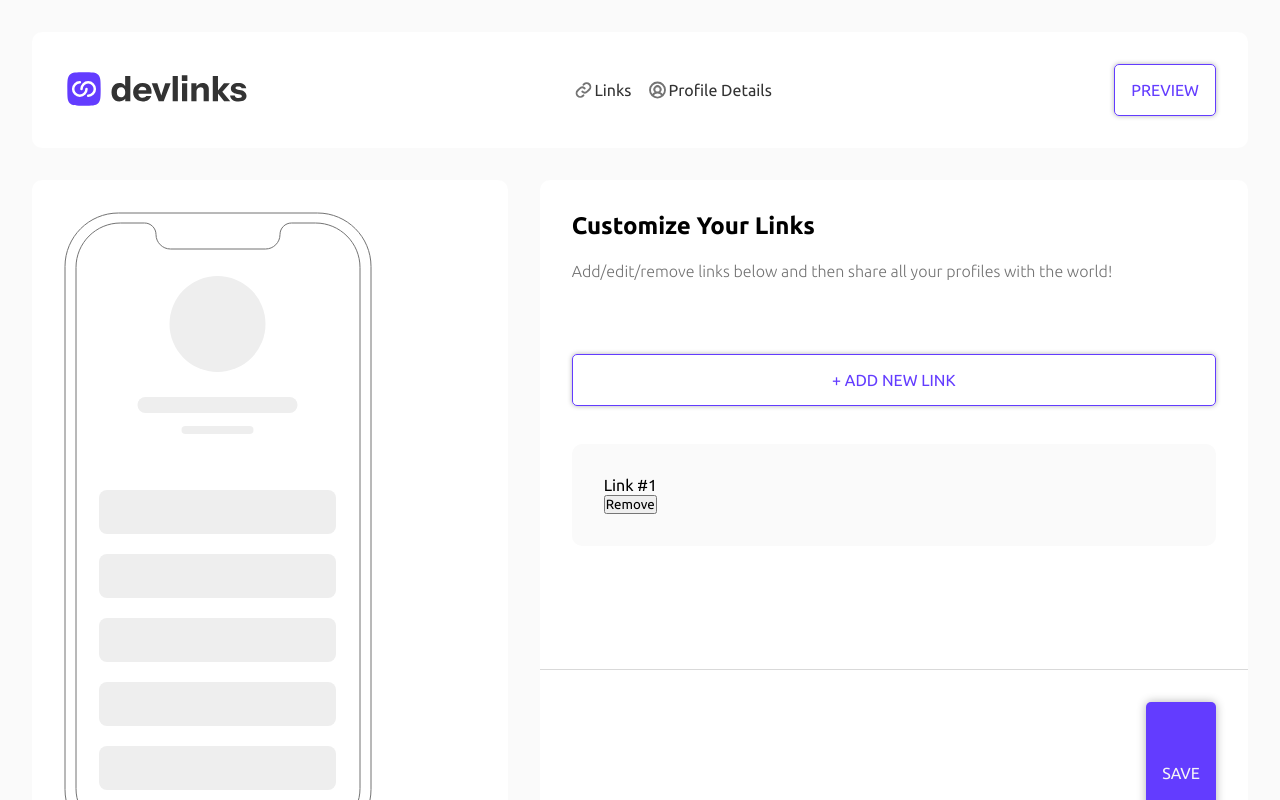
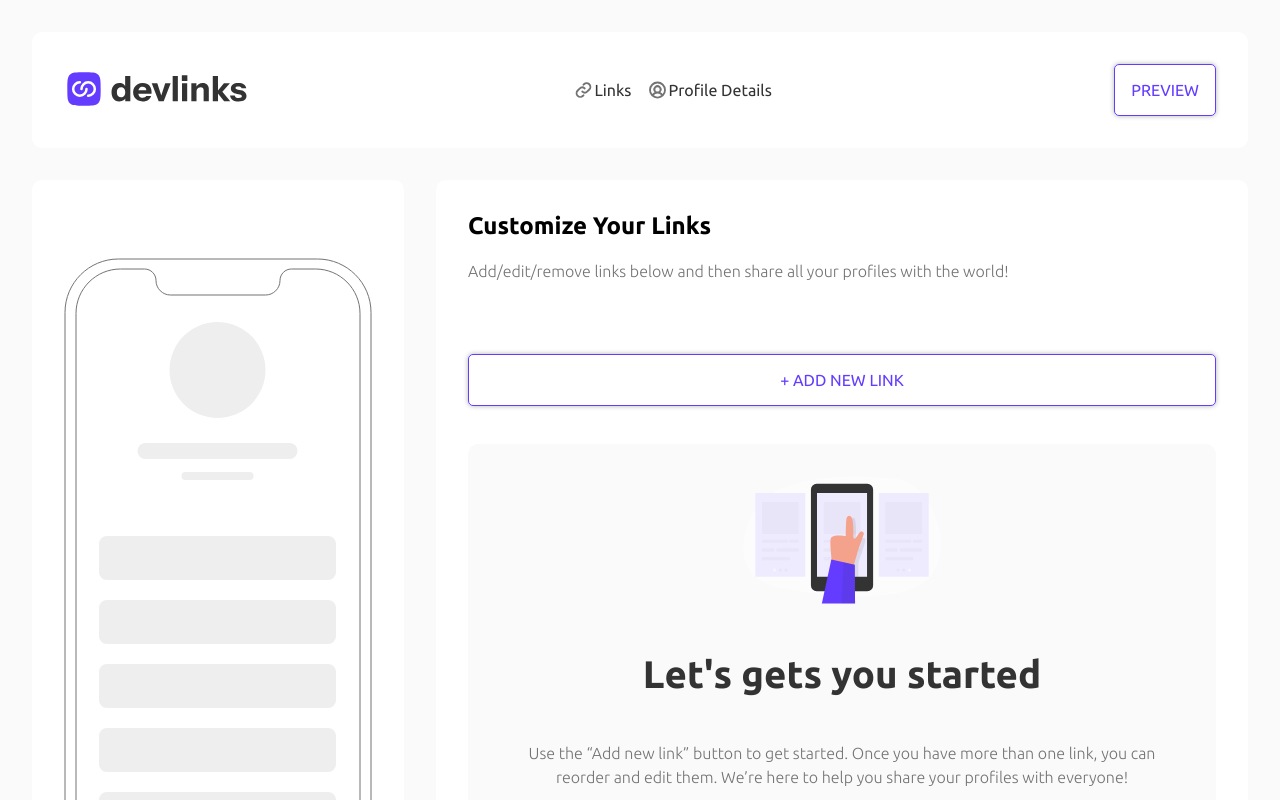
Before and after one commit to hidalest/link-sharing-app, a React (Vite) app: page /home in a window 1280 px wide. Shown: the top 800 px of the page. Built offline with nearby package versions, Linux system fonts and the light colour scheme.

Commit message:
feat: finished creation the routes

```diff
--- a/src/interfaces.ts
+++ b/src/interfaces.ts
@@ -52,3 +52,9 @@
     buttonPreviewIcon: string;
   };
 }
+
+export type UserLink = {
+  name: string;
+  userLink: string;
+  linkId: number;
+};
--- a/src/layout/HomeLinks/HomeLinks.tsx
+++ b/src/layout/HomeLinks/HomeLinks.tsx
@@ -4,10 +4,11 @@
 import { HomeLinksProps } from '../../interfaces';
 import WelcomeMessage from './WelcomeMessage/WelcomeMessage';
 
-import styles from './HomeLinks.module.scss';
 import LinkForm from './LinkForm/LinkForm';
 import { useAppDispatch, useAppSelector } from '../../hooks/hooks';
 import { linkActions } from '../../store/store';
+
+import styles from './HomeLinks.module.scss';
 
 function HomeLinks(props: HomeLinksProps) {
   const {
@@ -23,6 +24,7 @@
 
   const userLinks = useAppSelector((state) => state.links);
   const dispatch = useAppDispatch();
+  console.log(userLinks);
 
   const { secondaryHeader, secondaryMainImage, secondaryInstructions } =
     welcomeMessage;
@@ -65,7 +67,12 @@
           )}
           {!areUserLinksEmpty &&
             userLinks.map((link, index) => (
-              <LinkForm linkFormProps={linkFormProps} linkId={index + 1} />
+              <LinkForm
+                linkFormProps={linkFormProps}
+                linkId={link.linkId + 1}
+                key={link.linkId}
+                enumeration={index + 1}
+              />
             ))}
         </Card>
         <Card priority='white' className={styles['buttonSave--container']}>
--- /dev/null
+++ b/src/layout/HomeLinks/LinkForm/LinkForm.module.scss
@@ -0,0 +1,14 @@
+@import '../../../sassStyles/variables';
+@import '../../../sassStyles/mixins';
+
+.platformLink {
+  & .actionButtons {
+    display: flex;
+    justify-content: space-between;
+    align-items: center;
+
+    & button {
+      text-transform: capitalize;
+    }
+  }
+}
--- a/src/layout/HomeLinks/LinkForm/LinkForm.tsx
+++ b/src/layout/HomeLinks/LinkForm/LinkForm.tsx
@@ -1,4 +1,6 @@
+import Button from '../../../components/UI/Button/Button';
 import Card from '../../../components/UI/Card/Card';
+import styles from './LinkForm.module.scss';
 
 interface LinkFormProps {
   linkFormProps: {
@@ -9,17 +11,24 @@
   };
 
   linkId: number;
+  enumeration: number;
 }
 
+const onRemoveLinkHandler = (linkId: number) => {
+  console.log(linkId);
+};
+
 function LinkForm(props: LinkFormProps) {
-  const { linkId, linkFormProps } = props;
+  const { linkId, linkFormProps, enumeration } = props;
   const { removeButton } = linkFormProps;
   return (
-    <Card priority='grey'>
-      <div>
-        <p>{`Link #${linkId}`}</p>
-        <button>{removeButton}</button>
-      </div>
+    <Card priority='grey' className={styles.platformLink}>
+      <section className={styles.actionButtons}>
+        <p>{`Link #${enumeration}`}</p>
+        <Button priority='tertiary' onClick={() => onRemoveLinkHandler(linkId)}>
+          {removeButton}
+        </Button>
+      </section>
     </Card>
   );
 }
--- a/src/store/store.ts
+++ b/src/store/store.ts
@@ -1,20 +1,24 @@
 import { createSlice, configureStore } from '@reduxjs/toolkit';
 
-const initialState = [
-  {
-    name: 'Github',
-    userLink: 'https://www.github.com/hidalest',
-  },
-];
+type UserLink = {
+  name: string;
+  userLink: string;
+  linkId: number;
+};
+
+// type arrayOfLinks = undefined | UserLink | [];
+
+const initialState: UserLink[] = [];
 
 const mainStore = createSlice({
   name: 'links',
   initialState,
   reducers: {
-    addingNewLink() {
-      initialState.push({
+    addingNewLink(state) {
+      state.push({
         name: 'Github',
         userLink: 'https://www.github.com/hidalest',
+        linkId: Math.random(),
       });
     },
   },
```
